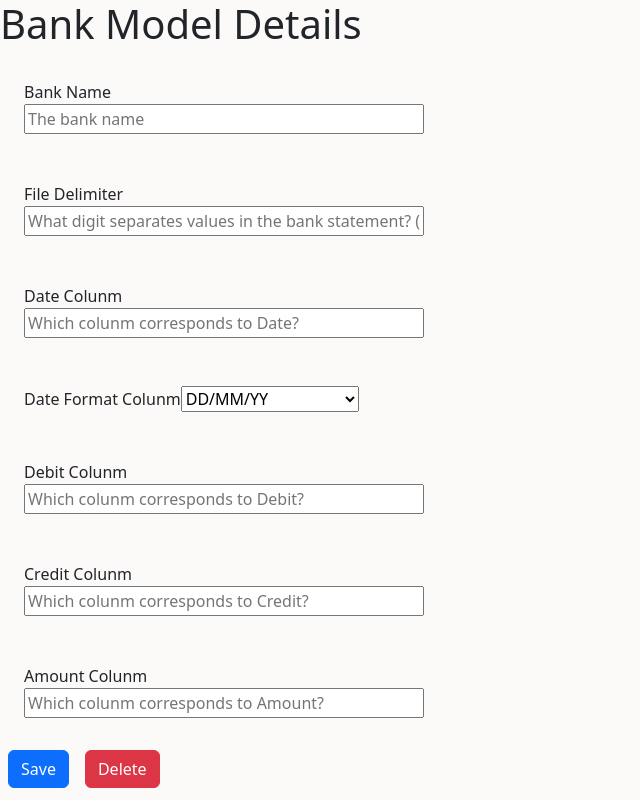
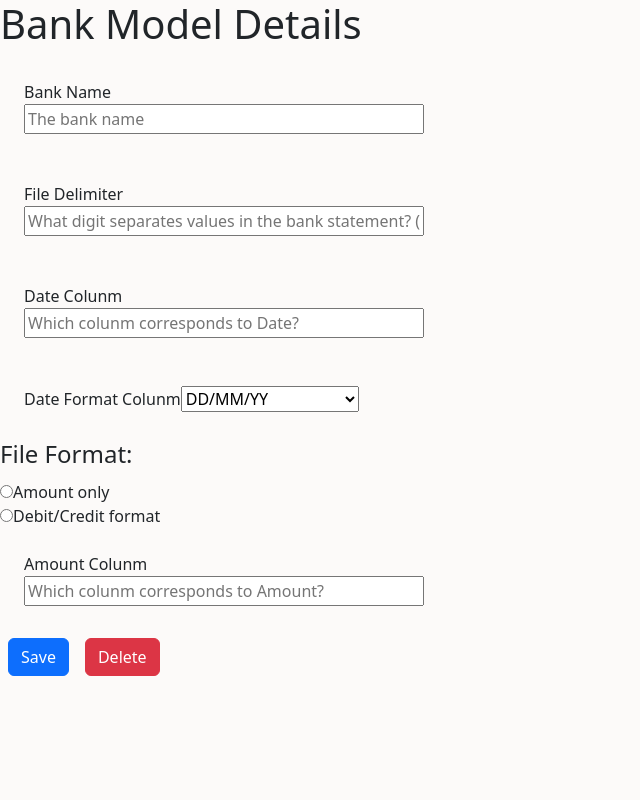
Before and after one commit to ElielCalore/CategoryBank-React, a React (Create React App) app: page /bank-model/1 in a window 1280 px wide. Shown: the whole page, without its empty margins (0-640 px from the left). Built offline with nearby package versions, Linux system fonts and the light colour scheme; no server answers; a web font is replaced by a local one.

Commit message:
Bank crud

```diff
--- a/src/App.js
+++ b/src/App.js
@@ -24,6 +24,7 @@ import { BankModels } from "./pages/BankModels/BankModels";
 
 import { ProtectedRoute } from "./components/ProtectedRoute";
 import { BankModelDetail } from "./pages/BankModels/BankModelDetail";
+import { NewBankModel } from "./pages/BankModels/NewBankModel";
 
 function App() {
   return (
@@ -43,6 +44,7 @@ function App() {
           {/* BANKS */}
           <Route path="/my-banks" element={<BankModels />} />
           <Route path="/bank-model/:bankId" element={<BankModelDetail />} />
+          <Route path="/new-bank-model" element={<NewBankModel />} />
           <Route
             path="/profile"
             element={<ProtectedRoute component={Profile} />}
--- /dev/null
+++ b/src/components/BankModelForm/BankModelForm.js
@@ -0,0 +1,140 @@
+import { useState } from "react";
+
+export function BankModelForm(props) {
+  const bankModel = props.bank;
+  const setBankModel = props.setBank;
+  const [format, setFormat] = useState("amount");
+
+  function handleChange(e) {
+    setBankModel({ ...bankModel, [e.target.name]: e.target.value });
+  }
+
+  return (
+    <>
+      <div className="d-flex flex-column">
+        <div className="p-4" style={{ width: "400px" }}>
+          <label>Bank Name</label>
+          <input
+            name="bankName"
+            style={{ width: "400px" }}
+            placeholder="The bank name"
+            value={bankModel.bankName}
+            onChange={handleChange}
+          ></input>
+        </div>
+        <div className="p-4" style={{ width: "400px" }}>
+          <label
+            data-toggle="tooltip"
+            data-placement="top"
+            title="What digit separates values in the bank statement? (eg. comma, semi-colons)"
+          >
+            File Delimiter
+          </label>
+          <input
+            name="delimiter"
+            type="text"
+            style={{ width: "400px" }}
+            placeholder="What digit separates values in the bank statement? (eg. comma, semi-colons)"
+            value={bankModel.delimiter}
+            onChange={handleChange}
+            data-toggle="tooltip"
+            data-placement="top"
+            title="What digit separates values in the bank statement? (eg. comma, semi-colons)"
+          ></input>
+        </div>
+        <div className="p-4" style={{ width: "400px" }}>
+          <label>Date Colunm</label>
+          <input
+            name="date"
+            style={{ width: "400px" }}
+            placeholder="Which colunm corresponds to Date?"
+            value={bankModel.date}
+            onChange={handleChange}
+          ></input>
+        </div>
+        <div className="p-4" style={{ width: "400px" }}>
+          <label>Date Format Colunm</label>
+          <select
+            name="dateFormat"
+            value={bankModel.dateFormat}
+            onChange={handleChange}
+          >
+            <option disabled defaultValue>
+              Select a Date Format
+            </option>
+            <option>DD/MM/YY</option>
+            <option>MM/DD/YY</option>
+            <option>YY/MM/DD</option>
+          </select>
+        </div>
+        <fieldset>
+          <div>
+            <legend>File Format:</legend>
+          </div>
+          <div>
+            <div>
+              <input
+                type="radio"
+                id="amount"
+                name="format"
+                value="amount"
+                // checked
+                onClick={(e) => {
+                  setFormat(e.target.value);
+                }}
+              />
+              Amount only
+            </div>
+            <div>
+              <input
+                type="radio"
+                id="debit-credit"
+                name="format"
+                value="debit-credit"
+                onClick={(e) => {
+                  setFormat(e.target.value);
+                }}
+              />
+              Debit/Credit format
+            </div>
+          </div>
+        </fieldset>
+        {format === "amount" ? (
+          <div className="p-4" style={{ width: "400px" }}>
+            <label>Amount Colunm</label>
+            <input
+              name="amount"
+              style={{ width: "400px" }}
+              placeholder="Which colunm corresponds to Amount?"
+              value={bankModel.amount}
+              onChange={handleChange}
+            ></input>
+          </div>
+        ) : (
+          <>
+            <div className="p-4" style={{ width: "400px" }}>
+              <label>Debit Colunm</label>
+              <input
+                name="debit"
+                style={{ width: "400px" }}
+                placeholder="Which colunm corresponds to Debit?"
+                value={bankModel.debit}
+                onChange={handleChange}
+              ></input>
+            </div>
+            <div className="p-4" style={{ width: "400px" }}>
+              <label>Credit Colunm</label>
+              <input
+                name="credit"
+                style={{ width: "400px" }}
+                placeholder="Which colunm corresponds to Credit?"
+                value={bankModel.credit}
+                onChange={handleChange}
+              ></input>
+            </div>
+          </>
+        )}
+      </div>
+    </>
+  );
+}
--- a/src/pages/BankModels/BankModelDetail.js
+++ b/src/pages/BankModels/BankModelDetail.js
@@ -1,11 +1,12 @@
 import axios from "axios";
 import { useState, useEffect } from "react";
-import { useParams } from "react-router-dom";
-import { BankModelForm } from "./BankModelForm";
+import { useParams, useNavigate } from "react-router-dom";
+import { BankModelForm } from "../../components/BankModelForm/BankModelForm";
 
 export function BankModelDetail() {
   const { bankId } = useParams();
   const [bankModel, setBankModel] = useState({});
+  const navigate = useNavigate();
 
   useEffect(() => {
     const fetchBankModel = async () => {
@@ -19,11 +20,48 @@ export function BankModelDetail() {
       }
     };
     fetchBankModel();
-  }, [bankId]);
+  }, []);
+
+  async function SaveChanges() {
+    try {
+      delete bankModel._id;
+      const res = await axios.put(
+        `https://ironrest.herokuapp.com/classify/${bankId}`,
+        bankModel
+      );
+      return navigate("/my-banks");
+    } catch (error) {
+      console.log(error);
+    }
+  }
+
+  async function Delete() {
+    try {
+      const res = await axios.delete(
+        `https://ironrest.herokuapp.com/classify/${bankId}`
+      );
+      return navigate("/my-banks");
+    } catch (error) {
+      console.log(error);
+    }
+  }
+
   return (
     <>
       <h1>Bank Model Details</h1>
       <BankModelForm bank={bankModel} setBank={setBankModel} />
+      <div className="d-flex">
+        <div className="p-2">
+          <button className="btn btn-primary" onClick={SaveChanges}>
+            Save
+          </button>
+        </div>
+        <div className="p-2">
+          <button className="btn btn-danger" onClick={Delete}>
+            Delete
+          </button>
+        </div>
+      </div>
     </>
   );
 }
--- a/src/pages/BankModels/BankModelForm.js
+++ /dev/null
@@ -1,99 +0,0 @@
-export function BankModelForm(props) {
-  const bankModel = props.bank;
-  const setBankModel = props.setBank;
-
-  function handleChange(e) {
-    setBankModel({ ...bankModel, [e.target.name]: e.target.value });
-    console.log(bankModel);
-  }
-
-  return (
-    <>
-      <div className="d-fex flex-column">
-        <div className="p-4" style={{ width: "400px" }}>
-          <label>Bank Name</label>
-          <input
-            name="bankName"
-            style={{ width: "400px" }}
-            placeholder="The bank name"
-            value={bankModel.bankName}
-            onChange={handleChange}
-          ></input>
-        </div>
-        <div className="p-4" style={{ width: "400px" }}>
-          <label>File Delimiter</label>
-          <input
-            name="delimiter"
-            style={{ width: "400px" }}
-            placeholder="What digit separates values in the bank statement? (eg. comma, semi-colons)"
-            value={bankModel.delimeter}
-            onChange={handleChange}
-          ></input>
-        </div>
-        <div className="p-4" style={{ width: "400px" }}>
-          <label>Date Colunm</label>
-          <input
-            name="date"
-            style={{ width: "400px" }}
-            placeholder="Which colunm corresponds to Date?"
-            value={bankModel.date}
-            onChange={handleChange}
-          ></input>
-        </div>
-        <div className="p-4" style={{ width: "400px" }}>
-          <label>Date Format Colunm</label>
-          <select
-            name="dateFormat"
-            value={bankModel.dateFormat}
-            onChange={handleChange}
-          >
-            <option disabled defaultValue>
-              Select a Date Format
-            </option>
-            <option>DD/MM/YY</option>
-            <option>MM/DD/YY</option>
-            <option>YY/MM/DD</option>
-          </select>
-        </div>
-        <div className="p-4" style={{ width: "400px" }}>
-          <label>Debit Colunm</label>
-          <input
-            name="debit"
-            style={{ width: "400px" }}
-            placeholder="Which colunm corresponds to Debit?"
-            value={bankModel.debit}
-            onChange={handleChange}
-          ></input>
-        </div>
-        <div className="p-4" style={{ width: "400px" }}>
-          <label>Credit Colunm</label>
-          <input
-            name="credit"
-            style={{ width: "400px" }}
-            placeholder="Which colunm corresponds to Credit?"
-            value={bankModel.credit}
-            onChange={handleChange}
-          ></input>
-        </div>
-        <div className="p-4" style={{ width: "400px" }}>
-          <label>Amount Colunm</label>
-          <input
-            name="amount"
-            style={{ width: "400px" }}
-            placeholder="Which colunm corresponds to Amount?"
-            value={bankModel.amount}
-            onChange={handleChange}
-          ></input>
-        </div>
-        <div className="d-flex">
-          <div className="p-2">
-            <button className="btn btn-primary">Save</button>
-          </div>
-          <div className="p-2">
-            <button className="btn btn-danger">Delete</button>
-          </div>
-        </div>
-      </div>
-    </>
-  );
-}
--- a/src/pages/BankModels/BankModels.js
+++ b/src/pages/BankModels/BankModels.js
@@ -1,6 +1,7 @@
 import axios from "axios";
 import { Link } from "react-router-dom";
 import { useState, useEffect } from "react";
+import ClassifyModel from "../../assets/bank/ClassifyTemplate.csv";
 
 export function BankModels() {
   const [banks, setBanks] = useState([]);
@@ -39,8 +40,11 @@ export function BankModels() {
       </div>
       <div>
         <Link to="/new-bank-model/">
-          <button className="m-4 btn btn-primary">Create New Model</button>{" "}
+          <button className="m-4 btn btn-primary">Create New Model</button>
         </Link>
+        <a href={ClassifyModel} download="ClassifyTemplate.csv">
+          <button className="m-4 btn btn-primary">Download Our Model</button>
+        </a>
       </div>
     </>
   );
--- /dev/null
+++ b/src/pages/BankModels/NewBankModel.js
@@ -0,0 +1,42 @@
+import { BankModelForm } from "../../components/BankModelForm/BankModelForm";
+import { useState } from "react";
+import axios from "axios";
+import { useNavigate } from "react-router-dom";
+
+export function NewBankModel() {
+  const navigate = useNavigate();
+
+  const [bankModel, setBankModel] = useState({
+    bankName: "",
+    delimiter: "",
+    date: "",
+    dateFormat: "",
+    debit: "",
+    credit: "",
+    amount: "",
+  });
+
+  async function Save() {
+    try {
+      const res = await axios.post(
+        `https://ironrest.herokuapp.com/classify/`,
+        bankModel
+      );
+      return navigate("/my-banks");
+    } catch (error) {
+      return console.log(error);
+    }
+  }
+
+  return (
+    <>
+      <h1>Create New Bank Model</h1>
+      <BankModelForm bank={bankModel} setBank={setBankModel} />
+      <div className="p-2">
+        <button className="btn btn-primary" onClick={Save}>
+          Save
+        </button>
+      </div>
+    </>
+  );
+}
```
Also changed, not shown: src/assets/bank/ClassifyTemplate.csv (added).
